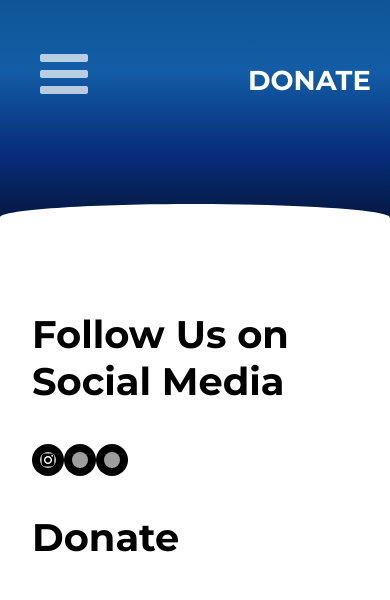
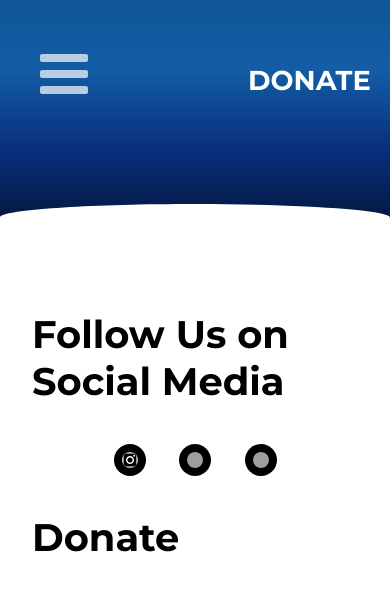
Before and after one commit to JacksonMeade/ncypa, a Jekyll site: the page built from _posts/2022-07-08-compare.md, in a window 390 px wide. Shown: the top 600 px of the page. Built offline with Jekyll 4.4.1, drawn with Linux system fonts in a browser that asks for light colours; nearby versions of some CDN libraries; a script that is not in the unit is left out; grey boxes are pictures that could not be loaded.

Commit message:
beautify

```diff
--- a/_layouts/post.html
+++ b/_layouts/post.html
@@ -22,7 +22,7 @@
     <section class="post-content col-xs-12 col-md-8 col-lg-9">
         {{ content }}
     </section>
-    <section class="post-content col-xs-12 col-md-4 col-lg-3">
+    <section class="post-content sidebar col-xs-12 col-md-4 col-lg-3">
         {% include sidebar.html %}
     </section>
 </main>
--- a/assets/css/post.css
+++ b/assets/css/post.css
@@ -9,6 +9,10 @@
 	}
 }
 
+.sidebar {
+	position: sticky;
+}
+
 /* objects */
 .post-content h2 {
 	font-size: 3rem;
@@ -16,6 +20,11 @@
 
 .post-content h3 {
 	font-size: 2.4rem;
+}
+
+.social-row {
+	justify-content: space-between;
+	width: 50%;
 }
 
 .social-icon {
@@ -58,6 +67,10 @@
 }
 
 @media only screen and (min-width: 41rem) {
+	.social-row {
+		width: 100%;
+	}
+
 	.post-content a {
 		margin-top: 0em;
 
```
Lines whose indentation alone changed are shown as unchanged.
